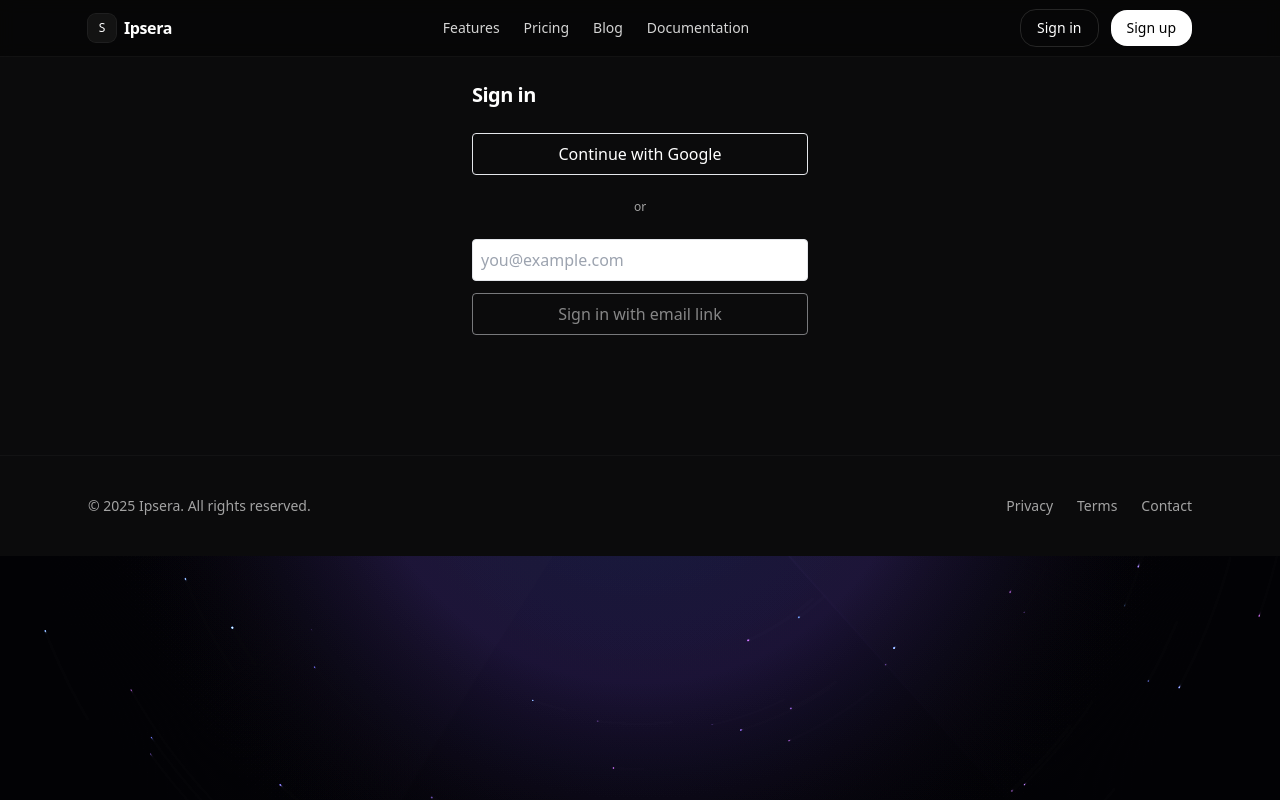
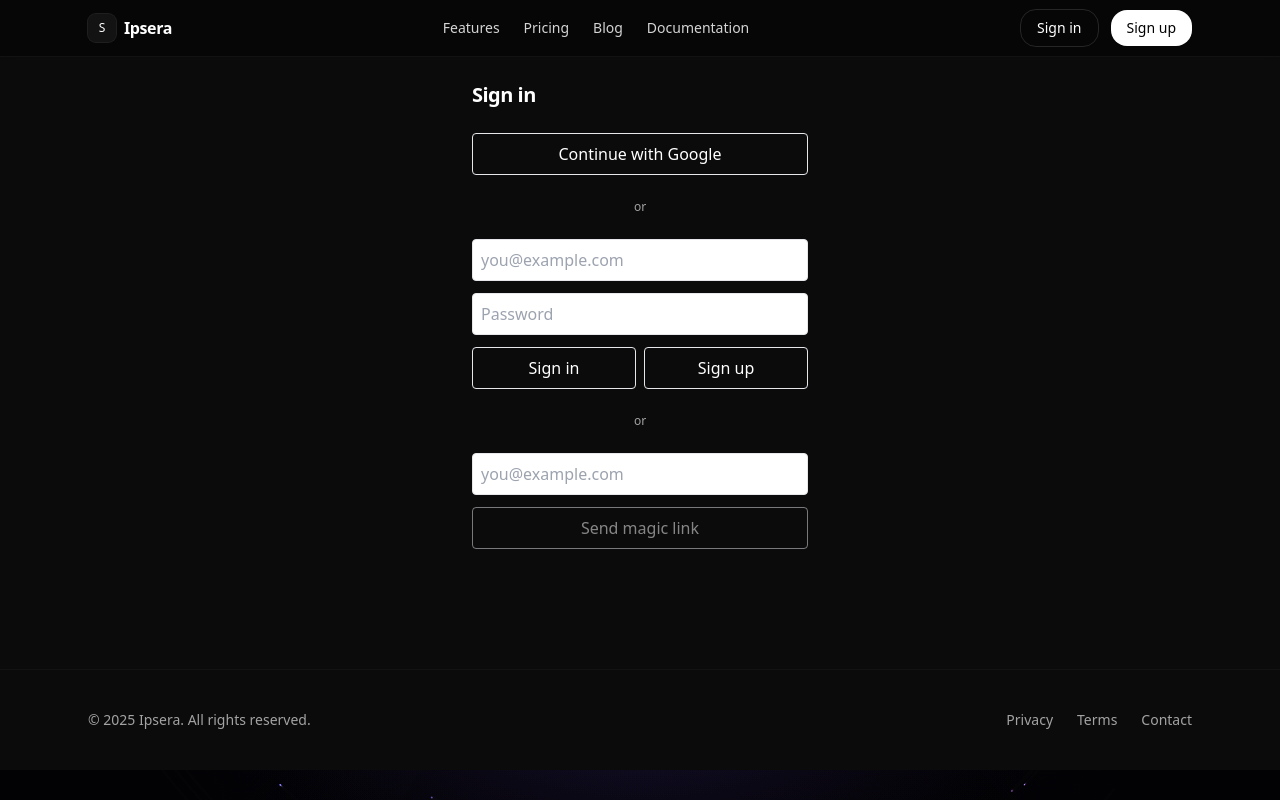
Before and after one commit to thelordmansa/frontend_ipsera_, a Next.js app: page /auth in a window 1280 px wide. Built offline with nearby package versions, Linux system fonts and the light colour scheme; no server answers.

Commit message:
Update AuthClient.tsx

```diff
--- a/app/auth/AuthClient.tsx
+++ b/app/auth/AuthClient.tsx
@@ -4,7 +4,10 @@ import { supabaseBrowser } from "../../lib/supabase/client";
 
 export default function AuthClient() {
   const sb = supabaseBrowser();
+
+  // states
   const [email, setEmail] = useState("");
+  const [pwd, setPwd] = useState("");
   const [status, setStatus] = useState<"idle"|"sending"|"sent"|"error">("idle");
   const [err, setErr] = useState<string|null>(null);
 
@@ -15,6 +18,7 @@ export default function AuthClient() {
     return () => subscription.unsubscribe();
   }, [sb]);
 
+  // Magic link
   async function sendMagicLink(e: React.FormEvent) {
     e.preventDefault();
     setErr(null); setStatus("sending");
@@ -26,6 +30,27 @@ export default function AuthClient() {
     else setStatus("sent");
   }
 
+  // Email + Password (sign in)
+  async function signInWithPassword(e: React.FormEvent) {
+    e.preventDefault();
+    setErr(null);
+    const { error } = await sb.auth.signInWithPassword({ email, password: pwd });
+    if (error) setErr(error.message || "signin_failed");
+  }
+
+  // Email + Password (sign up)
+  async function signUpWithPassword(e: React.FormEvent) {
+    e.preventDefault();
+    setErr(null);
+    const { error } = await sb.auth.signUp({
+      email, password: pwd,
+      options: { emailRedirectTo: window.location.origin + "/auth/callback" }
+    });
+    if (error) setErr(error.message || "signup_failed");
+    // selon ta policy, un email de confirmation peut être requis avant SIGNED_IN
+  }
+
+  // Google OAuth
   async function signInWithGoogle() {
     setErr(null);
     const { error } = await sb.auth.signInWithOAuth({
@@ -43,6 +68,7 @@ export default function AuthClient() {
     <main className="mx-auto max-w-sm p-6 space-y-6">
       <h1 className="text-xl font-semibold">Sign in</h1>
 
+      {/* Google */}
       <button
         type="button"
         onClick={signInWithGoogle}
@@ -53,6 +79,38 @@ export default function AuthClient() {
 
       <div className="text-center text-xs text-neutral-400">or</div>
 
+      {/* Email + Password */}
+      <form onSubmit={signInWithPassword} className="space-y-3">
+        <input
+          type="email"
+          required
+          placeholder="you@example.com"
+          value={email}
+          onChange={(e)=>setEmail(e.target.value)}
+          className="w-full rounded border p-2 bg-white text-black"
+          autoComplete="email"
+        />
+        <input
+          type="password"
+          placeholder="Password"
+          value={pwd}
+          onChange={(e)=>setPwd(e.target.value)}
+          className="w-full rounded border p-2 bg-white text-black"
+          autoComplete="current-password"
+        />
+        <div className="flex gap-2">
+          <button type="submit" className="flex-1 rounded border px-4 py-2">
+            Sign in
+          </button>
+          <button type="button" onClick={signUpWithPassword} className="flex-1 rounded border px-4 py-2">
+            Sign up
+          </button>
+        </div>
+      </form>
+
+      <div className="text-center text-xs text-neutral-400">or</div>
+
+      {/* Magic link */}
       <form onSubmit={sendMagicLink} className="space-y-3">
         <input
           type="email"
@@ -60,14 +118,15 @@ export default function AuthClient() {
           placeholder="you@example.com"
           value={email}
           onChange={(e)=>setEmail(e.target.value)}
-          className="w-full rounded border p-2"
+          className="w-full rounded border p-2 bg-white text-black"
+          autoComplete="email"
         />
         <button
           type="submit"
           disabled={!email || status==="sending"}
           className="w-full rounded border px-4 py-2 disabled:opacity-50"
         >
-          {status==="sending" ? "Signing in..." : "Sign in with email link"}
+          {status==="sending" ? "Sending..." : "Send magic link"}
         </button>
       </form>
 
```
